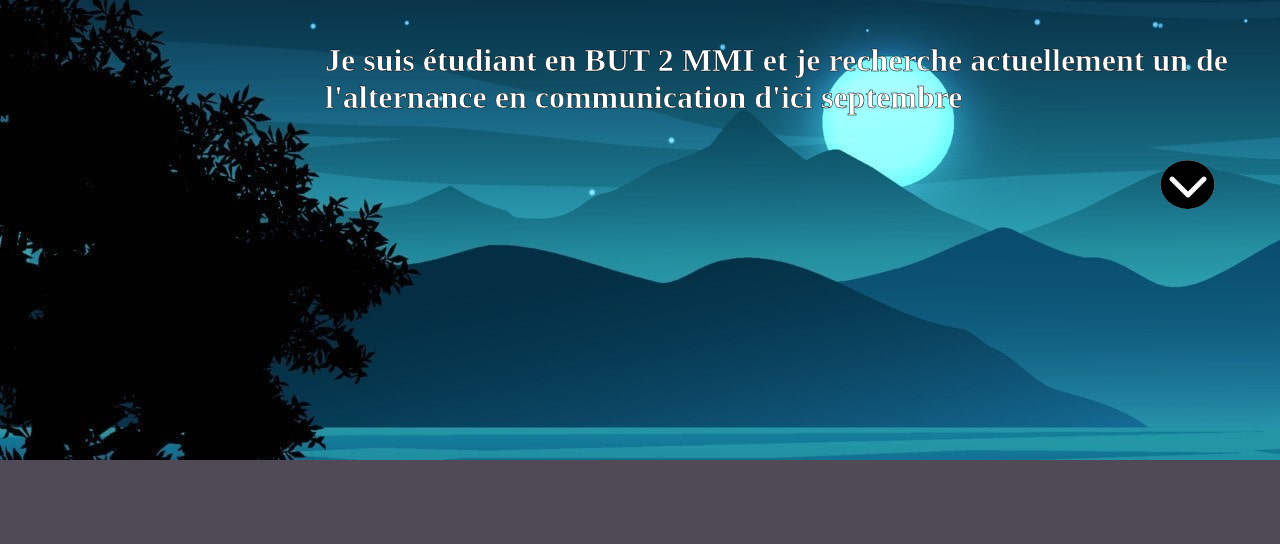
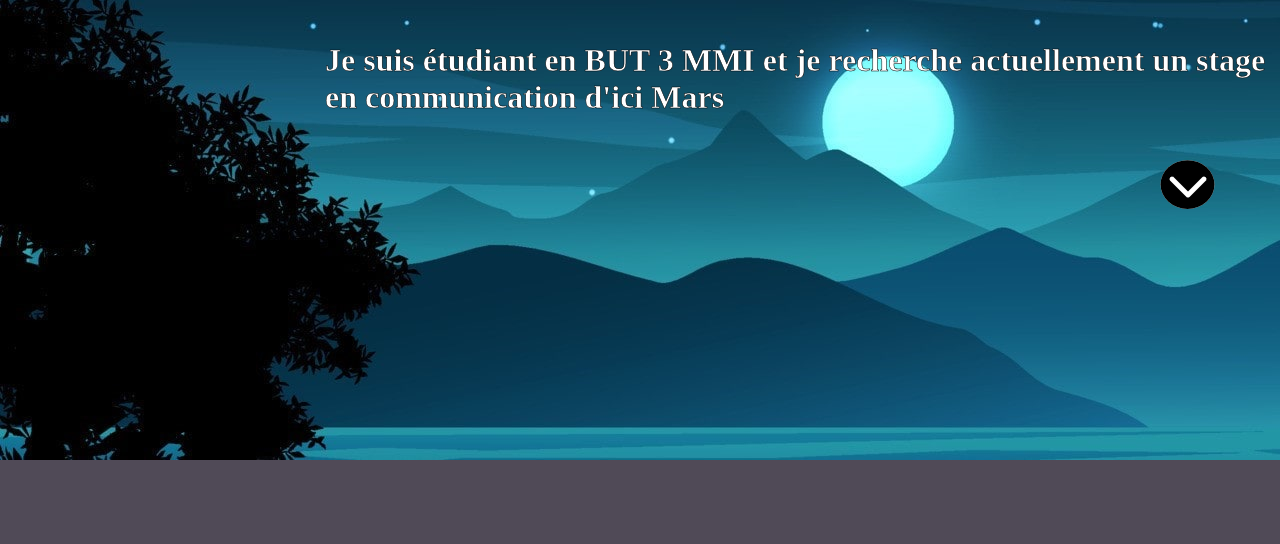
Before and after one commit to ThomasLemoine35/Portfolio, a plain HTML site: page index.html in a window 1280 px wide. Shown: the part 256-800 px from the top of the page. Drawn offline with Linux system fonts and the light colour scheme; a web font is replaced by a local one.

Commit message:
titre BUT 3 & CV

```diff
--- a/index.html
+++ b/index.html
@@ -29,7 +29,7 @@
 <main>
     <h1>Thomas Lemoine</h1>
 
-    <h2 id="Amorce">Je suis étudiant en BUT 2 MMI et je recherche actuellement un de l'alternance en communication d'ici septembre</h2>
+    <h2 id="Amorce">Je suis étudiant en BUT 3 MMI et je recherche actuellement un stage en communication d'ici Mars</h2>
 </main>
 
 <a href="#creation">
```
Also changed, not shown: 1 other file.
